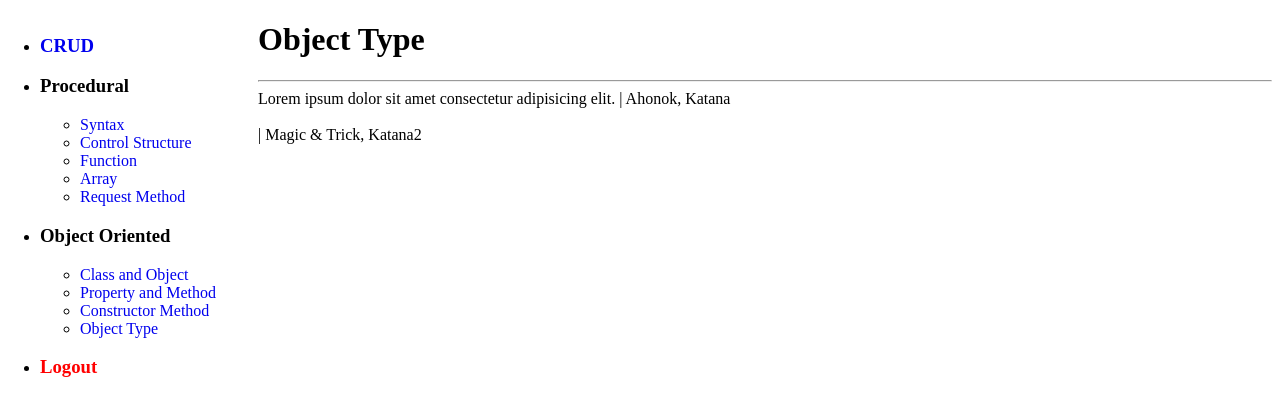
After one commit to Hendrawan5rb/php, a PHP site: page /oop/object_type.php in a window 1280 px wide. The commit adds this page. Shown: the top 416 px of the page. Run offline with PHP 8.4, Linux system fonts and the light colour scheme.

Commit message:
Object Type

```diff
--- /dev/null
+++ b/oop/object_type.php
@@ -0,0 +1,64 @@
+<!DOCTYPE html>
+<html lang="en">
+
+<head>
+    <meta charset="UTF-8">
+    <meta name="viewport" content="width=device-width, initial-scale=1.0">
+    <link rel="icon" type="image/png" href="/img/app/favicon-32x32.png" sizes="32x32" />
+    <link rel="icon" type="image/png" href="/img/app/favicon-16x16.png" sizes="16x16" />
+    <link rel="stylesheet" href="/css/style.css">
+    <title>Object Type</title>
+</head>
+
+<body>
+
+    <?php include '../sidebar.php' ?>
+
+    <div class="main">
+
+        <h1>Object Type</h1>
+        <hr>
+
+        <?php
+        class Komik
+        {
+            public $judul, $author, $sinopsis;
+
+            public function __construct($judul = "Ahonok", $author = "Katana")
+            {
+                $this->judul = $judul;
+                $this->author = $author;
+            }
+
+            public function getData()
+            {
+                return "$this->judul, $this->author";
+            }
+        }
+
+        class CetakInfo
+        {
+
+            // Objek sebagai tipe data
+            public function cetak(Komik $k)
+            {
+                $str = "$k->sinopsis | {$k->getData()}";
+                return $str;
+            }
+        }
+
+        $komik = new Komik();
+        $komik->sinopsis = "Lorem ipsum dolor sit amet consectetur adipisicing elit.";
+
+        $komik2 = new Komik('Magic & Trick', 'Katana2');
+
+        $infoKomik = new CetakInfo();
+        echo $infoKomik->cetak($komik) . "<br><br>";
+        echo $infoKomik->cetak($komik2);
+        ?>
+
+    </div>
+
+</body>
+
+</html>
--- a/sidebar.php
+++ b/sidebar.php
@@ -19,6 +19,7 @@
             <li><a href="/oop/class&&object.php">Class and Object</a></li>
             <li><a href="/oop/property&&method.php">Property and Method</a></li>
             <li><a href="/oop/constructor_method.php">Constructor Method</a></li>
+            <li><a href="/oop/object_type.php">Object Type</a></li>
         </ul>
     </li>
     <li>
```
